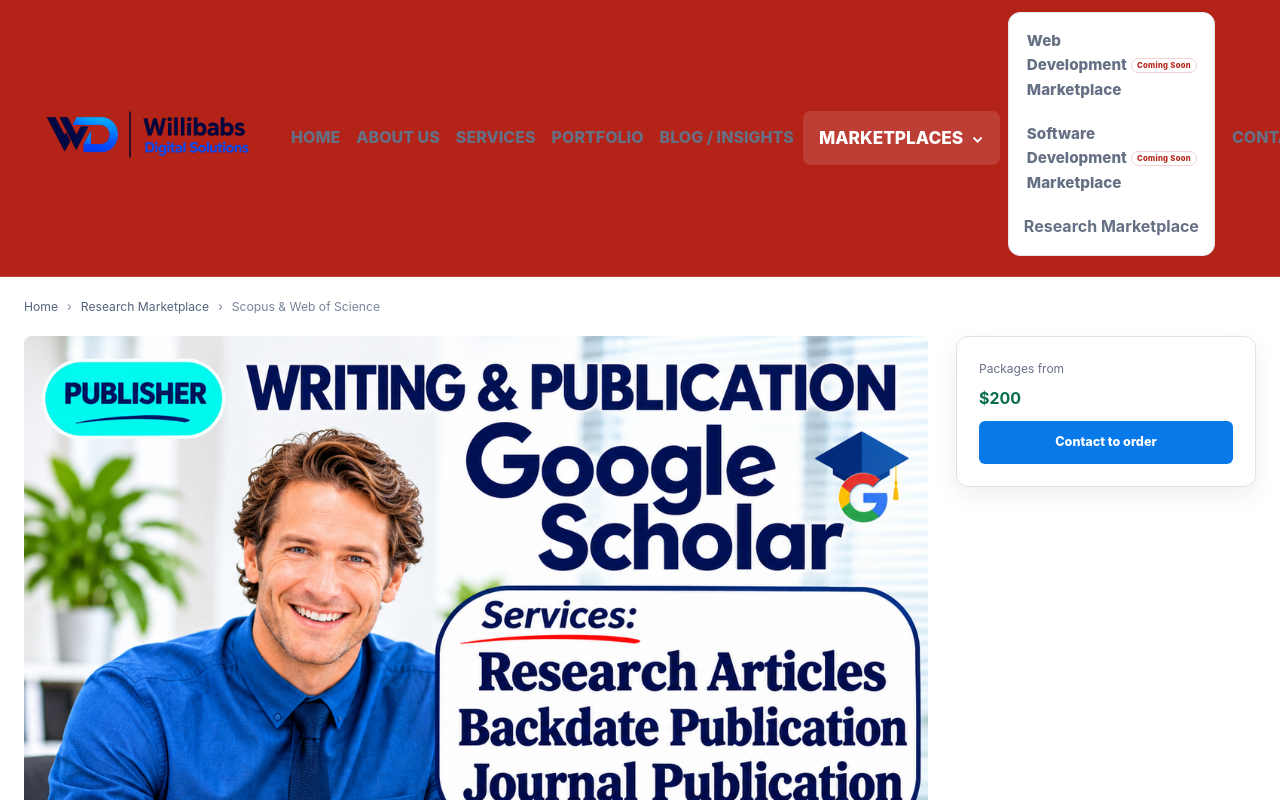
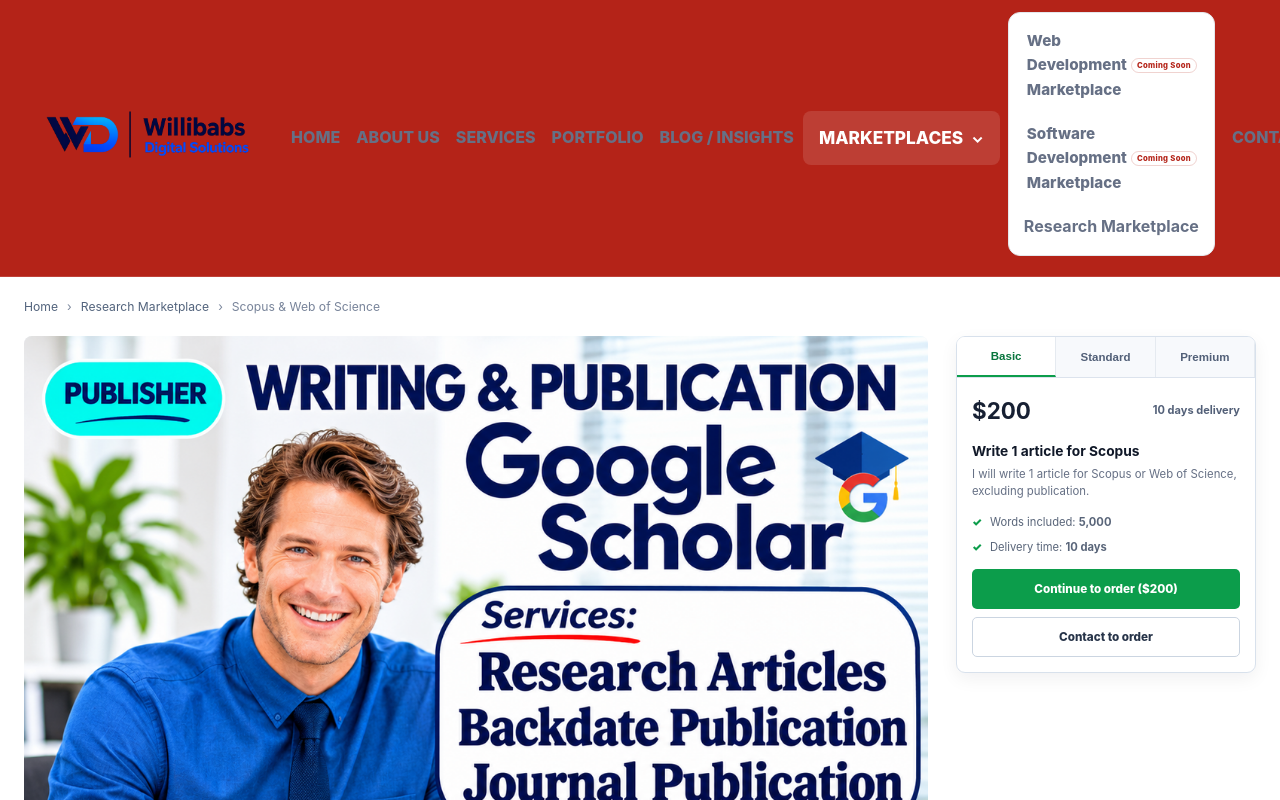
Before and after one commit to davidjames2708-dotcom/willibabsdigitalsolutions, a Next.js app: page /research-marketplace/gigs/scopus-publication in a window 1280 px wide. Shown: the top 800 px of the page. Built offline with nearby package versions, Linux system fonts and the light colour scheme.

Commit message:
Show Scopus package details in order panel

```diff
--- a/app/research-marketplace/gigs/scopus-publication/page.jsx
+++ b/app/research-marketplace/gigs/scopus-publication/page.jsx
@@ -1,5 +1,6 @@
 import Link from "next/link";
 import "../../research-marketplace.css";
+import ScopusPackageSelector from "./scopus-package-selector";
 
 export const metadata = {
   title: "Scopus & Web of Science Article Publication | Willibabs Digital Solutions",
@@ -29,7 +30,7 @@ export default function ScopusPublicationGig() {
           </tbody></table></div>
         </section>
       </div>
-      <aside className="research-gig-order-card"><p className="research-gig-order-label">Packages from</p><strong className="research-gig-order-team">$200</strong><Link className="research-package-cta" href="/contact?project=Scopus%20publication%20support">Contact to order</Link></aside>
+      <ScopusPackageSelector />
     </div>
   </main>;
 }
--- /dev/null
+++ b/app/research-marketplace/gigs/scopus-publication/scopus-package-selector.jsx
@@ -0,0 +1,32 @@
+"use client";
+
+import { useState } from "react";
+import Link from "next/link";
+
+const plans = [
+  { name: "Basic", price: "$200", title: "Write 1 article for Scopus", description: "I will write 1 article for Scopus or Web of Science, excluding publication.", words: "5,000", delivery: "10 days" },
+  { name: "Standard", price: "$250", title: "Publish 1 article for Q4", description: "I will format an already written article, support submission, and support publication for Q4.", words: "5,000", delivery: "14 days" },
+  { name: "Premium", price: "$300", title: "Publish 1 article for Q3", description: "I will format an already written article, support submission, and support publication for Q3.", words: "5,000", delivery: "21 days" },
+];
+
+export default function ScopusPackageSelector() {
+  const [active, setActive] = useState(0);
+  const plan = plans[active];
+
+  return <aside className="research-package-selector">
+    <div className="research-package-tabs" role="tablist" aria-label="Choose a Scopus package">
+      {plans.map((item, index) => <button key={item.name} role="tab" aria-selected={active === index} onClick={() => setActive(index)}>{item.name}</button>)}
+    </div>
+    <div className="research-package-selected">
+      <div className="research-package-price"><strong>{plan.price}</strong><span>{plan.delivery} delivery</span></div>
+      <h3>{plan.title}</h3>
+      <p>{plan.description}</p>
+      <ul>
+        <li>Words included: <b>{plan.words}</b></li>
+        <li>Delivery time: <b>{plan.delivery}</b></li>
+      </ul>
+      <Link className="research-package-order" href={`/contact?project=${encodeURIComponent(`${plan.name} Scopus publication package`)}`}>Continue to order ({plan.price})</Link>
+      <Link className="research-package-contact" href="/contact?project=Scopus%20publication%20support">Contact to order</Link>
+    </div>
+  </aside>;
+}
```
